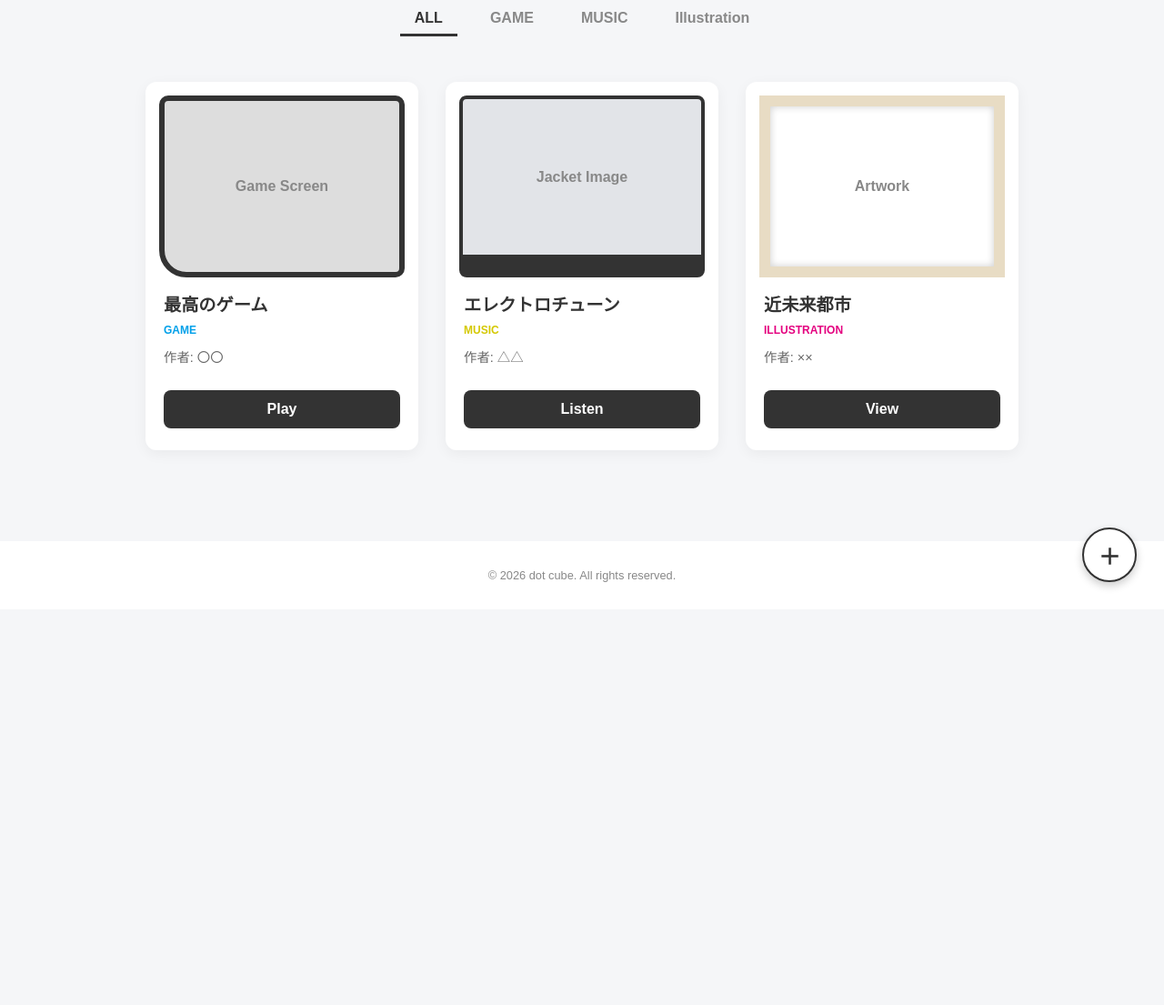
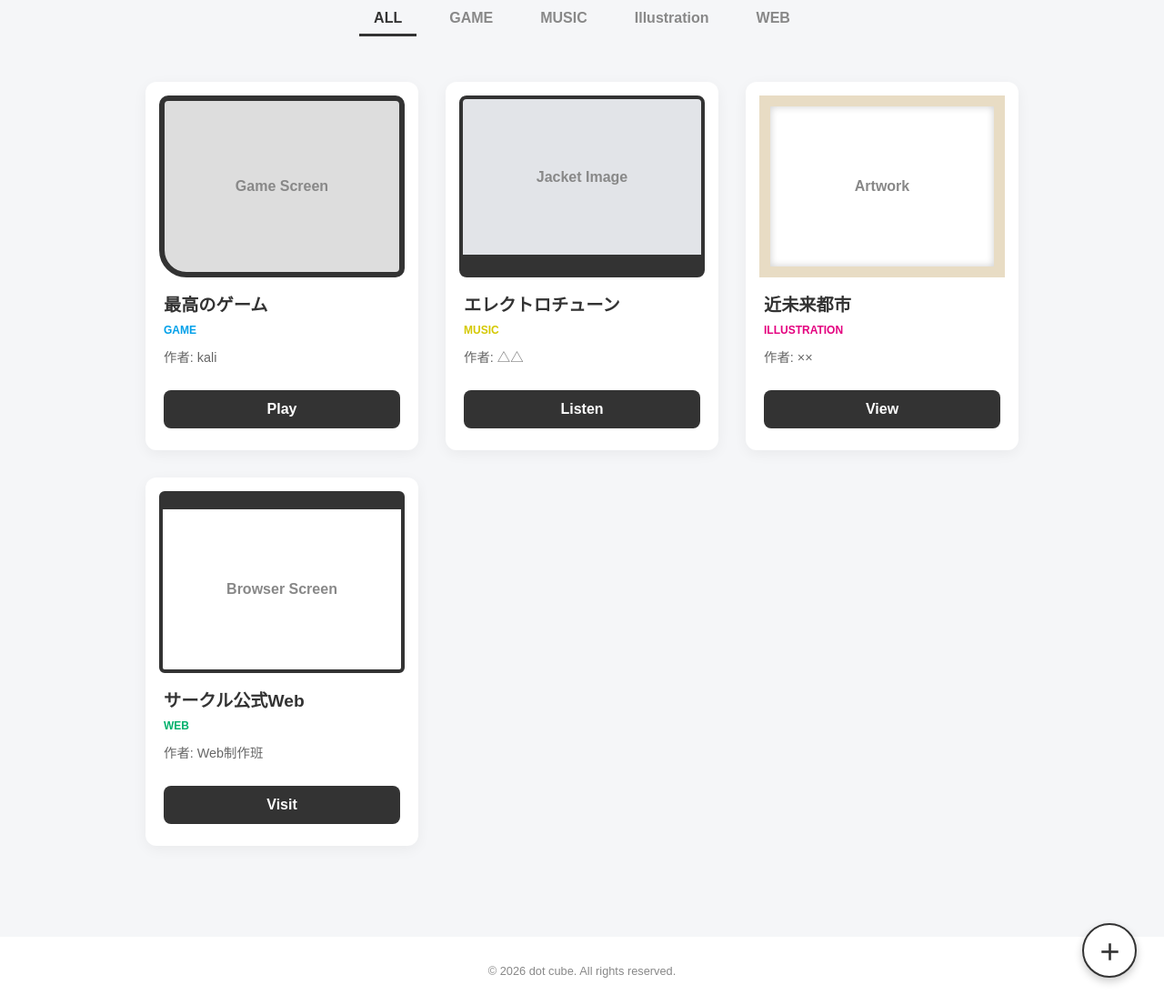
Before and after one commit to Prometheus-Key/konpelink, a plain HTML site: page index.html in a window 1280 px wide. Shown: the part 275-1380 px from the top of the page at 91% size. Before the commit the page ends 945 px from the top, so only its background shows below. Drawn offline with Linux system fonts and the light colour scheme.

Commit message:
リンク集を改善

```diff
--- a/index.html
+++ b/index.html
@@ -56,46 +56,10 @@
                 <button class="filter-btn" onclick="filterWorks('game')">GAME</button>
                 <button class="filter-btn" onclick="filterWorks('music')">MUSIC</button>
                 <button class="filter-btn" onclick="filterWorks('illust')">Illustration</button>
+                <button class="filter-btn" onclick="filterWorks('web')">WEB</button>
             </div>
 
             <div class="grid" id="works-grid">
-
-                <div class="card game">
-                    <div class="thumb">Game Screen</div>
-                    <div class="card-content">
-                        <h2>
-                            <span class="ja-text">最高のゲーム</span>
-
-                        </h2>
-                        <div class="tags">GAME</div>
-                        <p>
-                            <span class="ja-text">作者: 〇〇</span>
-
-                        </p>
-                        <a href="#" class="card-link btn-game">Play</a>
-                    </div>
-                </div>
-
-                <div class="card music">
-                    <div class="thumb">Jacket Image</div>
-                    <div class="card-content">
-                        <h2>エレクトロチューン</h2>
-                        <div class="tags">MUSIC</div>
-                        <p>作者: △△</p>
-                        <a href="#" class="card-link btn-music">Listen</a>
-                    </div>
-                </div>
-
-                <div class="card illust">
-                    <div class="thumb">Artwork</div>
-                    <div class="card-content">
-                        <h2>近未来都市</h2>
-                        <div class="tags">ILLUSTRATION</div>
-                        <p>作者: ××</p>
-                        <a href="#" class="card-link btn-illust">View</a>
-                    </div>
-                </div>
-
             </div>
         </main>
 
--- a/script.js
+++ b/script.js
@@ -43,6 +43,88 @@ function filterWorks(category) {
             card.style.display = 'none'; // 隠す
         }
     });
+}
+// =========================================
+// 作品データのリスト（追加・編集はここだけ！）
+// =========================================
+const worksData = [
+    {
+        type: "game",                 // 種類（game, music, illust）
+        titleJa: "最高のゲーム",        // タイトル（日本語）
+        titleEn: "Awesome Game",      // タイトル（英語）
+        authorJa: "kali",             // 作者（日本語）
+        category: "GAME",             // タグの文字
+        thumbText: "Game Screen",     // サムネイルの仮文字
+        link: "https://example.com",  // リンク先のURL
+        btnText: "Play"               // ボタンの文字
+    },
+    {
+        type: "music",
+        titleJa: "エレクトロチューン",
+        titleEn: "Electro Tune",
+        authorJa: "△△",
+        category: "MUSIC",
+        thumbText: "Jacket Image",
+        link: "https://example.com/music",
+        btnText: "Listen"
+    },
+    {
+        type: "illust",
+        titleJa: "近未来都市",
+        titleEn: "Cyber City",
+        authorJa: "××",
+        category: "ILLUSTRATION",
+        thumbText: "Artwork",
+        link: "https://example.com/illust",
+        btnText: "View"
+    },
 
+    {
+        type: "web",                  // さっきCSSで作った「web」を指定
+        titleJa: "サークル公式Web",
+        titleEn: "Official Website",
+        authorJa: "Web制作班",
+        authorEn: "Web Team",
+        category: "WEB",
+        thumbText: "Browser Screen",
+        link: "https://dot-cube.github.io/", // 実際のWebサイトのURL
+        btnText: "Visit"
+    }
+];
 
+// =========================================
+// データを元にHTMLを自動生成する関数
+// =========================================
+function renderWorks() {
+    const grid = document.getElementById('works-grid');
+    let htmlString = '';
+
+    // 作品リストを1つずつ順番に処理してHTMLの文字列を作る
+    worksData.forEach(work => {
+        htmlString += `
+        <div class="card ${work.type}">
+            <div class="thumb">${work.thumbText}</div>
+            <div class="card-content">
+                <h2>
+                    <span class="ja-text">${work.titleJa}</span>
+                </h2>
+                <div class="tags">${work.category}</div>
+                <p>
+                    <span class="ja-text">作者: ${work.authorJa}</span>
+                </p>
+                <a href="${work.link}" target="_blank" rel="noopener noreferrer" class="card-link btn-${work.type}">${work.btnText}</a>
+            </div>
+        </div>
+        `;
+    });
+
+    // 出来上がったHTMLを、空の箱（grid）に流し込む
+    grid.innerHTML = htmlString;
 }
+
+// =========================================
+// 画面が読み込まれた瞬間に生成を実行する
+// =========================================
+window.addEventListener('DOMContentLoaded', () => {
+    renderWorks();
+});
--- a/style.css
+++ b/style.css
@@ -17,6 +17,7 @@ body {
     --accent-yellow: #fff100;
     --accent-blue: #00a0e9;
     --text-main: #333;
+    --accent-green: #00b06b;
 }
 
 /* --- オープニング (Loader) --- */
@@ -333,6 +334,10 @@ main {
     border-bottom-color: var(--accent-red);
 }
 
+.filter-btn[onclick*="'web'"].active {
+    border-bottom-color: var(--accent-green);
+}
+
 /* --- 作品グリッド --- */
 .grid {
     display: grid;
@@ -393,6 +398,14 @@ main {
     background: #fff;
 }
 
+.card.web .thumb {
+    border: 4px solid var(--text-main);
+    border-top: 20px solid var(--text-main);
+    /* 上だけ太くしてブラウザのバー風に */
+    border-radius: 6px;
+    background: #fff;
+}
+
 .card-content {
     padding: 0 20px 24px 20px;
     display: flex;
@@ -423,6 +436,10 @@ main {
 
 .card.illust .tags {
     color: var(--accent-red);
+}
+
+.card.web .tags {
+    color: var(--accent-green);
 }
 
 .card-content p {
@@ -457,6 +474,10 @@ main {
 
 .btn-illust:hover {
     background-color: var(--accent-red);
+}
+
+.btn-web:hover {
+    background-color: var(--accent-green);
 }
 
 footer {
```
